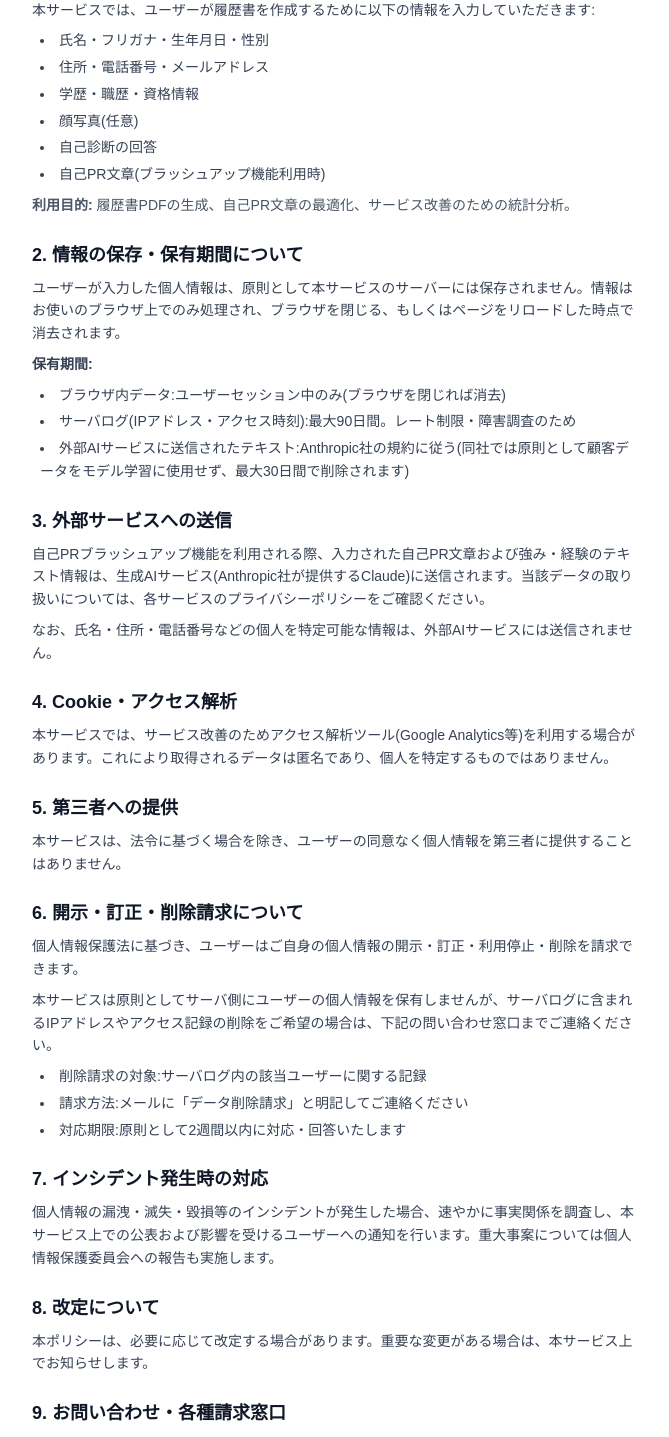
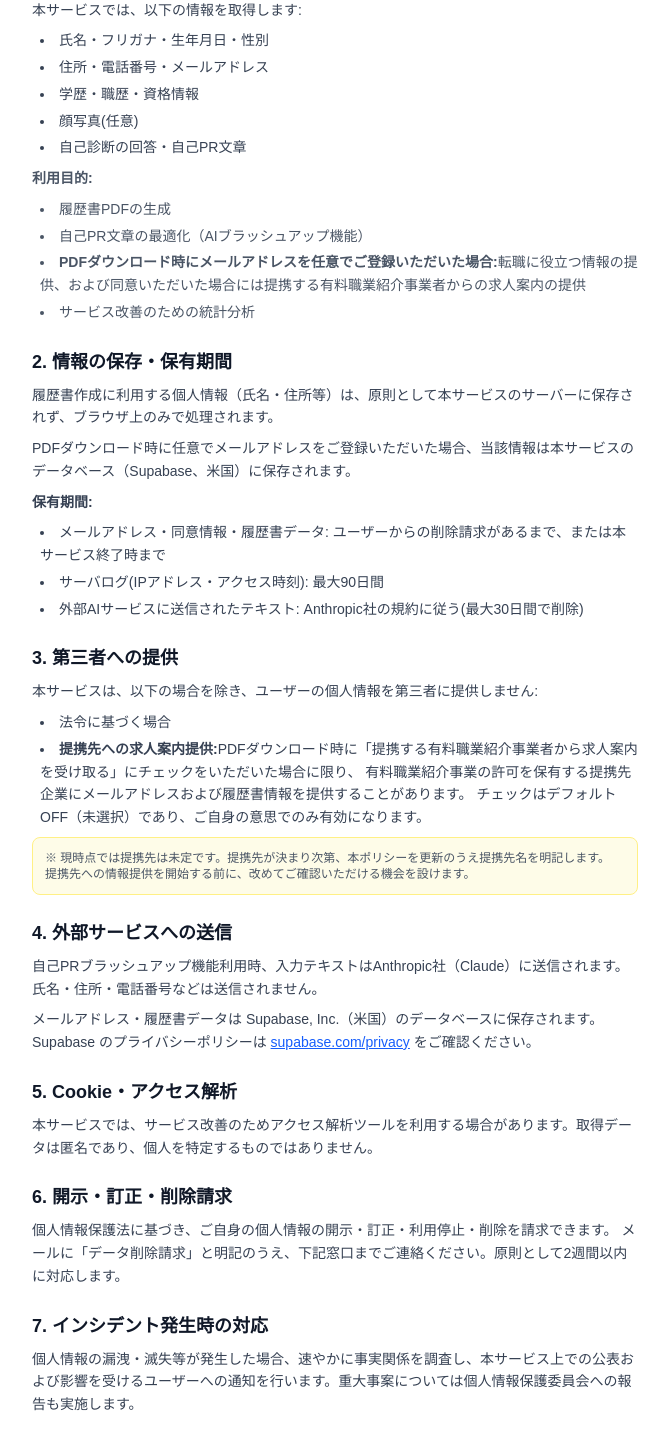
Before and after one commit to naot0205-design/rirekito, a Next.js app: page /privacy in a window 1280 px wide. Shown: the part 300-1737 px from the top of the page, without its empty margins (305-974 px from the left). Built offline with nearby package versions, Linux system fonts and the light colour scheme.

Commit message:
feat: メアド収集+Supabase連携（Phase 1）

```diff
--- a/package.json
+++ b/package.json
@@ -11,6 +11,7 @@
   "dependencies": {
     "@ai-sdk/anthropic": "^3.0.75",
     "@react-pdf/renderer": "^4.5.1",
+    "@supabase/supabase-js": "^2.105.3",
     "ai": "^6.0.175",
     "next": "16.2.5",
     "react": "19.2.4",
--- a/src/app/privacy/page.tsx
+++ b/src/app/privacy/page.tsx
@@ -21,94 +21,109 @@ export default function PrivacyPage() {
         </section>
 
         <section className="space-y-2 text-sm text-gray-700 leading-relaxed">
-          <h2 className="text-lg font-semibold text-gray-900">1. 取得する情報</h2>
-          <p>本サービスでは、ユーザーが履歴書を作成するために以下の情報を入力していただきます:</p>
+          <h2 className="text-lg font-semibold text-gray-900">1. 取得する情報と利用目的</h2>
+          <p>本サービスでは、以下の情報を取得します:</p>
           <ul className="list-disc list-inside space-y-1 pl-2">
             <li>氏名・フリガナ・生年月日・性別</li>
             <li>住所・電話番号・メールアドレス</li>
             <li>学歴・職歴・資格情報</li>
             <li>顔写真(任意)</li>
-            <li>自己診断の回答</li>
-            <li>自己PR文章(ブラッシュアップ機能利用時)</li>
+            <li>自己診断の回答・自己PR文章</li>
           </ul>
-          <p className="text-gray-600">
-            <strong>利用目的:</strong> 履歴書PDFの生成、自己PR文章の最適化、サービス改善のための統計分析。
+          <p className="text-gray-600 mt-2">
+            <strong>利用目的:</strong>
           </p>
+          <ul className="list-disc list-inside space-y-1 pl-2 text-gray-600">
+            <li>履歴書PDFの生成</li>
+            <li>自己PR文章の最適化（AIブラッシュアップ機能）</li>
+            <li>
+              <strong>PDFダウンロード時にメールアドレスを任意でご登録いただいた場合:</strong>
+              転職に役立つ情報の提供、および同意いただいた場合には提携する有料職業紹介事業者からの求人案内の提供
+            </li>
+            <li>サービス改善のための統計分析</li>
+          </ul>
         </section>
 
         <section className="space-y-2 text-sm text-gray-700 leading-relaxed">
-          <h2 className="text-lg font-semibold text-gray-900">2. 情報の保存・保有期間について</h2>
+          <h2 className="text-lg font-semibold text-gray-900">2. 情報の保存・保有期間</h2>
           <p>
-            ユーザーが入力した個人情報は、原則として本サービスのサーバーには保存されません。情報はお使いのブラウザ上でのみ処理され、ブラウザを閉じる、もしくはページをリロードした時点で消去されます。
+            履歴書作成に利用する個人情報（氏名・住所等）は、原則として本サービスのサーバーに保存されず、ブラウザ上のみで処理されます。
+          </p>
+          <p>
+            PDFダウンロード時に任意でメールアドレスをご登録いただいた場合、当該情報は本サービスのデータベース（Supabase、米国）に保存されます。
           </p>
           <p>
             <strong>保有期間:</strong>
           </p>
           <ul className="list-disc list-inside space-y-1 pl-2">
-            <li>ブラウザ内データ:ユーザーセッション中のみ(ブラウザを閉じれば消去)</li>
-            <li>サーバログ(IPアドレス・アクセス時刻):最大90日間。レート制限・障害調査のため</li>
-            <li>外部AIサービスに送信されたテキスト:Anthropic社の規約に従う(同社では原則として顧客データをモデル学習に使用せず、最大30日間で削除されます)</li>
+            <li>メールアドレス・同意情報・履歴書データ: ユーザーからの削除請求があるまで、または本サービス終了時まで</li>
+            <li>サーバログ(IPアドレス・アクセス時刻): 最大90日間</li>
+            <li>外部AIサービスに送信されたテキスト: Anthropic社の規約に従う(最大30日間で削除)</li>
           </ul>
         </section>
 
         <section className="space-y-2 text-sm text-gray-700 leading-relaxed">
-          <h2 className="text-lg font-semibold text-gray-900">3. 外部サービスへの送信</h2>
+          <h2 className="text-lg font-semibold text-gray-900">3. 第三者への提供</h2>
           <p>
-            自己PRブラッシュアップ機能を利用される際、入力された自己PR文章および強み・経験のテキスト情報は、生成AIサービス(Anthropic社が提供するClaude)に送信されます。当該データの取り扱いについては、各サービスのプライバシーポリシーをご確認ください。
+            本サービスは、以下の場合を除き、ユーザーの個人情報を第三者に提供しません:
           </p>
-          <p>
-            なお、氏名・住所・電話番号などの個人を特定可能な情報は、外部AIサービスには送信されません。
+          <ul className="list-disc list-inside space-y-1 pl-2">
+            <li>法令に基づく場合</li>
+            <li>
+              <strong>提携先への求人案内提供:</strong>
+              PDFダウンロード時に「提携する有料職業紹介事業者から求人案内を受け取る」にチェックをいただいた場合に限り、
+              有料職業紹介事業の許可を保有する提携先企業にメールアドレスおよび履歴書情報を提供することがあります。
+              チェックはデフォルトOFF（未選択）であり、ご自身の意思でのみ有効になります。
+            </li>
+          </ul>
+          <p className="text-gray-600 text-xs bg-yellow-50 border border-yellow-200 rounded-lg p-3 mt-2">
+            ※ 現時点では提携先は未定です。提携先が決まり次第、本ポリシーを更新のうえ提携先名を明記します。
+            提携先への情報提供を開始する前に、改めてご確認いただける機会を設けます。
           </p>
         </section>
 
         <section className="space-y-2 text-sm text-gray-700 leading-relaxed">
-          <h2 className="text-lg font-semibold text-gray-900">4. Cookie・アクセス解析</h2>
+          <h2 className="text-lg font-semibold text-gray-900">4. 外部サービスへの送信</h2>
           <p>
-            本サービスでは、サービス改善のためアクセス解析ツール(Google Analytics等)を利用する場合があります。これにより取得されるデータは匿名であり、個人を特定するものではありません。
+            自己PRブラッシュアップ機能利用時、入力テキストはAnthropic社（Claude）に送信されます。氏名・住所・電話番号などは送信されません。
+          </p>
+          <p>
+            メールアドレス・履歴書データは Supabase, Inc.（米国）のデータベースに保存されます。
+            Supabase のプライバシーポリシーは <a href="https://supabase.com/privacy" target="_blank" rel="noopener noreferrer" className="text-blue-600 underline">supabase.com/privacy</a> をご確認ください。
           </p>
         </section>
 
         <section className="space-y-2 text-sm text-gray-700 leading-relaxed">
-          <h2 className="text-lg font-semibold text-gray-900">5. 第三者への提供</h2>
+          <h2 className="text-lg font-semibold text-gray-900">5. Cookie・アクセス解析</h2>
           <p>
-            本サービスは、法令に基づく場合を除き、ユーザーの同意なく個人情報を第三者に提供することはありません。
+            本サービスでは、サービス改善のためアクセス解析ツールを利用する場合があります。取得データは匿名であり、個人を特定するものではありません。
           </p>
         </section>
 
         <section className="space-y-2 text-sm text-gray-700 leading-relaxed">
-          <h2 className="text-lg font-semibold text-gray-900">6. 開示・訂正・削除請求について</h2>
+          <h2 className="text-lg font-semibold text-gray-900">6. 開示・訂正・削除請求</h2>
           <p>
-            個人情報保護法に基づき、ユーザーはご自身の個人情報の開示・訂正・利用停止・削除を請求できます。
+            個人情報保護法に基づき、ご自身の個人情報の開示・訂正・利用停止・削除を請求できます。
+            メールに「データ削除請求」と明記のうえ、下記窓口までご連絡ください。原則として2週間以内に対応します。
           </p>
-          <p>
-            本サービスは原則としてサーバ側にユーザーの個人情報を保有しませんが、サーバログに含まれるIPアドレスやアクセス記録の削除をご希望の場合は、下記の問い合わせ窓口までご連絡ください。
-          </p>
-          <ul className="list-disc list-inside space-y-1 pl-2">
-            <li>削除請求の対象:サーバログ内の該当ユーザーに関する記録</li>
-            <li>請求方法:メールに「データ削除請求」と明記してご連絡ください</li>
-            <li>対応期限:原則として2週間以内に対応・回答いたします</li>
-          </ul>
         </section>
 
         <section className="space-y-2 text-sm text-gray-700 leading-relaxed">
           <h2 className="text-lg font-semibold text-gray-900">7. インシデント発生時の対応</h2>
           <p>
-            個人情報の漏洩・滅失・毀損等のインシデントが発生した場合、速やかに事実関係を調査し、本サービス上での公表および影響を受けるユーザーへの通知を行います。重大事案については個人情報保護委員会への報告も実施します。
+            個人情報の漏洩・滅失等が発生した場合、速やかに事実関係を調査し、本サービス上での公表および影響を受けるユーザーへの通知を行います。重大事案については個人情報保護委員会への報告も実施します。
           </p>
         </section>
 
         <section className="space-y-2 text-sm text-gray-700 leading-relaxed">
           <h2 className="text-lg font-semibold text-gray-900">8. 改定について</h2>
           <p>
-            本ポリシーは、必要に応じて改定する場合があります。重要な変更がある場合は、本サービス上でお知らせします。
+            本ポリシーは必要に応じて改定します。重要な変更がある場合は、本サービス上でお知らせします。
           </p>
         </section>
 
         <section className="space-y-2 text-sm text-gray-700 leading-relaxed">
-          <h2 className="text-lg font-semibold text-gray-900">9. お問い合わせ・各種請求窓口</h2>
-          <p>
-            本ポリシー、データ削除請求、その他のお問い合わせは以下までご連絡ください。原則として5営業日以内に一次回答いたします。
-          </p>
+          <h2 className="text-lg font-semibold text-gray-900">9. お問い合わせ</h2>
           <p className="text-gray-700 bg-gray-50 border border-gray-200 rounded-lg p-3">
             運営者:土元 直<br />
             連絡先:<a href="mailto:nao.t19970205@gmail.com" className="text-blue-600 hover:underline">nao.t19970205@gmail.com</a><br />
--- a/src/components/ResumePDFDownload.tsx
+++ b/src/components/ResumePDFDownload.tsx
@@ -7,12 +7,11 @@ import {
   View,
   Image,
   StyleSheet,
-  PDFDownloadLink,
   PDFViewer,
   BlobProvider,
   Font,
 } from "@react-pdf/renderer";
-import { useEffect, useState } from "react";
+import { useEffect, useRef, useState } from "react";
 import { BasicInfo, DiagnosisResult } from "@/types";
 
 Font.register({
@@ -583,12 +582,22 @@ interface DownloadProps {
 }
 
 type Platform = "ios" | "android" | "other";
+type ModalState = "hidden" | "showing" | "submitting";
 
 export default function ResumePDFDownload({ basicInfo, diagnosisResult, disabled }: DownloadProps) {
   const [showPreview, setShowPreview] = useState(false);
   const [isMobile, setIsMobile] = useState(false);
   const [platform, setPlatform] = useState<Platform>("other");
   const [showHelp, setShowHelp] = useState(false);
+
+  // メアド登録モーダル
+  const [modalState, setModalState] = useState<ModalState>("hidden");
+  const [email, setEmail] = useState("");
+  const [consentTerms, setConsentTerms] = useState(false);
+  const [consentPartner, setConsentPartner] = useState(false);
+  const [consentMarketing, setConsentMarketing] = useState(false);
+  const [modalError, setModalError] = useState("");
+  const downloadTriggerRef = useRef<(() => void) | null>(null);
 
   // モバイル判定 + OS判定
   useEffect(() => {
@@ -600,6 +609,42 @@ export default function ResumePDFDownload({ basicInfo, diagnosisResult, disabled
     else if (/Android/.test(ua)) setPlatform("android");
     return () => window.removeEventListener("resize", check);
   }, []);
+
+  const handleDownloadClick = (triggerDownload: () => void) => {
+    downloadTriggerRef.current = triggerDownload;
+    setModalState("showing");
+  };
+
+  const handleModalSubmit = async () => {
+    setModalError("");
+    if (!consentTerms) {
+      setModalError("利用規約・プライバシーポリシーへの同意が必要です。");
+      return;
+    }
+    setModalState("submitting");
+    try {
+      await fetch("/api/register", {
+        method: "POST",
+        headers: { "Content-Type": "application/json" },
+        body: JSON.stringify({
+          email,
+          consentPartnerReferral: consentPartner,
+          consentMarketing,
+          resumeData: basicInfo,
+          diagnosisType: diagnosisResult.type,
+        }),
+      });
+    } catch {
+      // 登録失敗してもダウンロードは進める
+    }
+    setModalState("hidden");
+    downloadTriggerRef.current?.();
+  };
+
+  const handleModalSkip = () => {
+    setModalState("hidden");
+    downloadTriggerRef.current?.();
+  };
 
   if (disabled) {
     return (
@@ -622,13 +667,113 @@ export default function ResumePDFDownload({ basicInfo, diagnosisResult, disabled
       >
         👁 PDFをプレビュー
       </button>
-      <PDFDownloadLink
-        document={<ResumeDocument basicInfo={basicInfo} diagnosisResult={diagnosisResult} />}
-        fileName={filename}
-        className="block w-full bg-blue-600 text-white py-3 rounded-xl font-medium hover:bg-blue-700 transition text-center"
-      >
-        {({ loading }) => (loading ? "PDFを生成中..." : "📄 PDFをダウンロード")}
-      </PDFDownloadLink>
+
+      <BlobProvider document={<ResumeDocument basicInfo={basicInfo} diagnosisResult={diagnosisResult} />}>
+        {({ url, loading }) => {
+          const triggerDownload = () => {
+            if (!url) return;
+            const a = document.createElement("a");
+            a.href = url;
+            a.download = filename;
+            a.click();
+          };
+          return (
+            <button
+              onClick={() => handleDownloadClick(triggerDownload)}
+              disabled={loading}
+              className="block w-full bg-blue-600 text-white py-3 rounded-xl font-medium hover:bg-blue-700 transition text-center disabled:opacity-60 disabled:cursor-not-allowed"
+            >
+              {loading ? "PDFを生成中..." : "📄 PDFをダウンロード"}
+            </button>
+          );
+        }}
+      </BlobProvider>
+
+      {/* メアド登録モーダル */}
+      {(modalState === "showing" || modalState === "submitting") && (
+        <div className="fixed inset-0 bg-black/60 z-50 flex items-center justify-center p-4">
+          <div className="bg-white rounded-2xl w-full max-w-md p-6 space-y-5">
+            <div>
+              <h3 className="text-lg font-bold text-gray-900">PDFをダウンロードする前に</h3>
+              <p className="text-sm text-gray-500 mt-1">
+                メールアドレスを登録すると、転職に役立つ情報をお届けできます（任意）。
+              </p>
+            </div>
+
+            <div className="space-y-2">
+              <label className="block text-sm font-medium text-gray-700">
+                メールアドレス <span className="text-gray-400 font-normal">（任意）</span>
+              </label>
+              <input
+                type="email"
+                value={email}
+                onChange={(e) => setEmail(e.target.value)}
+                placeholder="example@mail.com"
+                className="w-full border border-gray-300 rounded-lg px-3 py-2 text-sm focus:outline-none focus:ring-2 focus:ring-blue-400"
+              />
+            </div>
+
+            <div className="space-y-3">
+              <label className="flex items-start gap-3 cursor-pointer">
+                <input
+                  type="checkbox"
+                  checked={consentTerms}
+                  onChange={(e) => setConsentTerms(e.target.checked)}
+                  className="mt-0.5 shrink-0"
+                />
+                <span className="text-xs text-gray-700 leading-relaxed">
+                  <a href="/terms" target="_blank" className="text-blue-600 underline">利用規約</a>・
+                  <a href="/privacy" target="_blank" className="text-blue-600 underline">プライバシーポリシー</a>
+                  に同意する <span className="text-red-500">*必須</span>
+                </span>
+              </label>
+              <label className="flex items-start gap-3 cursor-pointer">
+                <input
+                  type="checkbox"
+                  checked={consentPartner}
+                  onChange={(e) => setConsentPartner(e.target.checked)}
+                  className="mt-0.5 shrink-0"
+                />
+                <span className="text-xs text-gray-700 leading-relaxed">
+                  提携する有料職業紹介事業者から求人案内を受け取る（任意・デフォルトOFF）
+                </span>
+              </label>
+              <label className="flex items-start gap-3 cursor-pointer">
+                <input
+                  type="checkbox"
+                  checked={consentMarketing}
+                  onChange={(e) => setConsentMarketing(e.target.checked)}
+                  className="mt-0.5 shrink-0"
+                />
+                <span className="text-xs text-gray-700 leading-relaxed">
+                  転職・キャリアに役立つメールマガジンを受け取る（任意）
+                </span>
+              </label>
+            </div>
+
+            {modalError && (
+              <p className="text-xs text-red-600">{modalError}</p>
+            )}
+
+            <div className="flex gap-3">
+              <button
+                onClick={handleModalSkip}
+                disabled={modalState === "submitting"}
+                className="flex-1 border border-gray-300 text-gray-600 py-2.5 rounded-xl text-sm hover:bg-gray-50 transition"
+              >
+                登録せずにダウンロード
+              </button>
+              <button
+                onClick={handleModalSubmit}
+                disabled={modalState === "submitting" || !email}
+                className="flex-[2] bg-blue-600 text-white py-2.5 rounded-xl text-sm font-medium hover:bg-blue-700 transition disabled:opacity-50 disabled:cursor-not-allowed"
+              >
+                {modalState === "submitting" ? "送信中..." : "登録してダウンロード"}
+              </button>
+            </div>
+          </div>
+        </div>
+      )}
 
       {showPreview && (
         <div
```
Also changed, not shown: src/app/api/register/route.ts (added, +53 -0 lines), src/lib/supabase.ts (added, +9 -0 lines), 1 other file (tests, documents, lock files or other folders).
